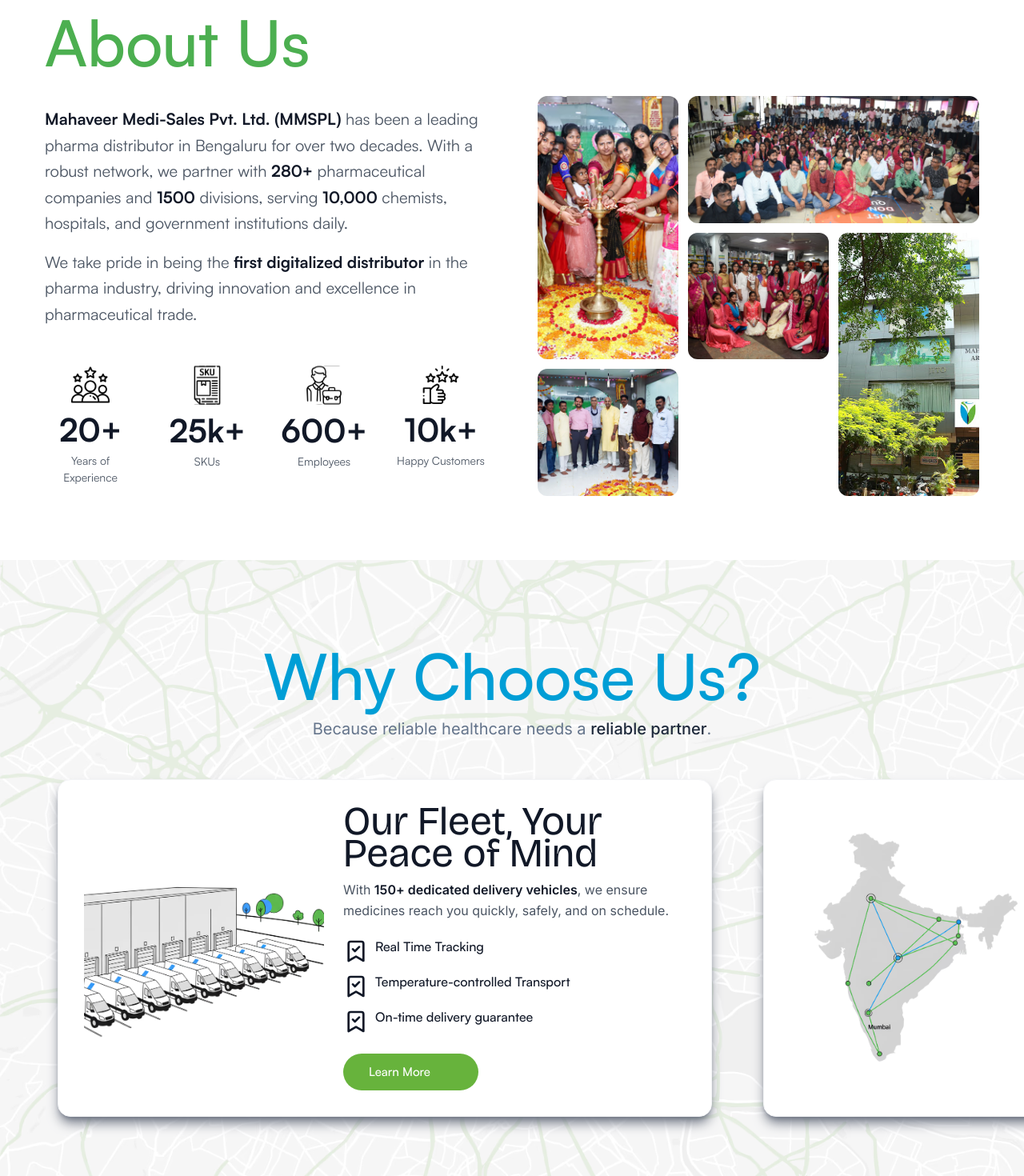
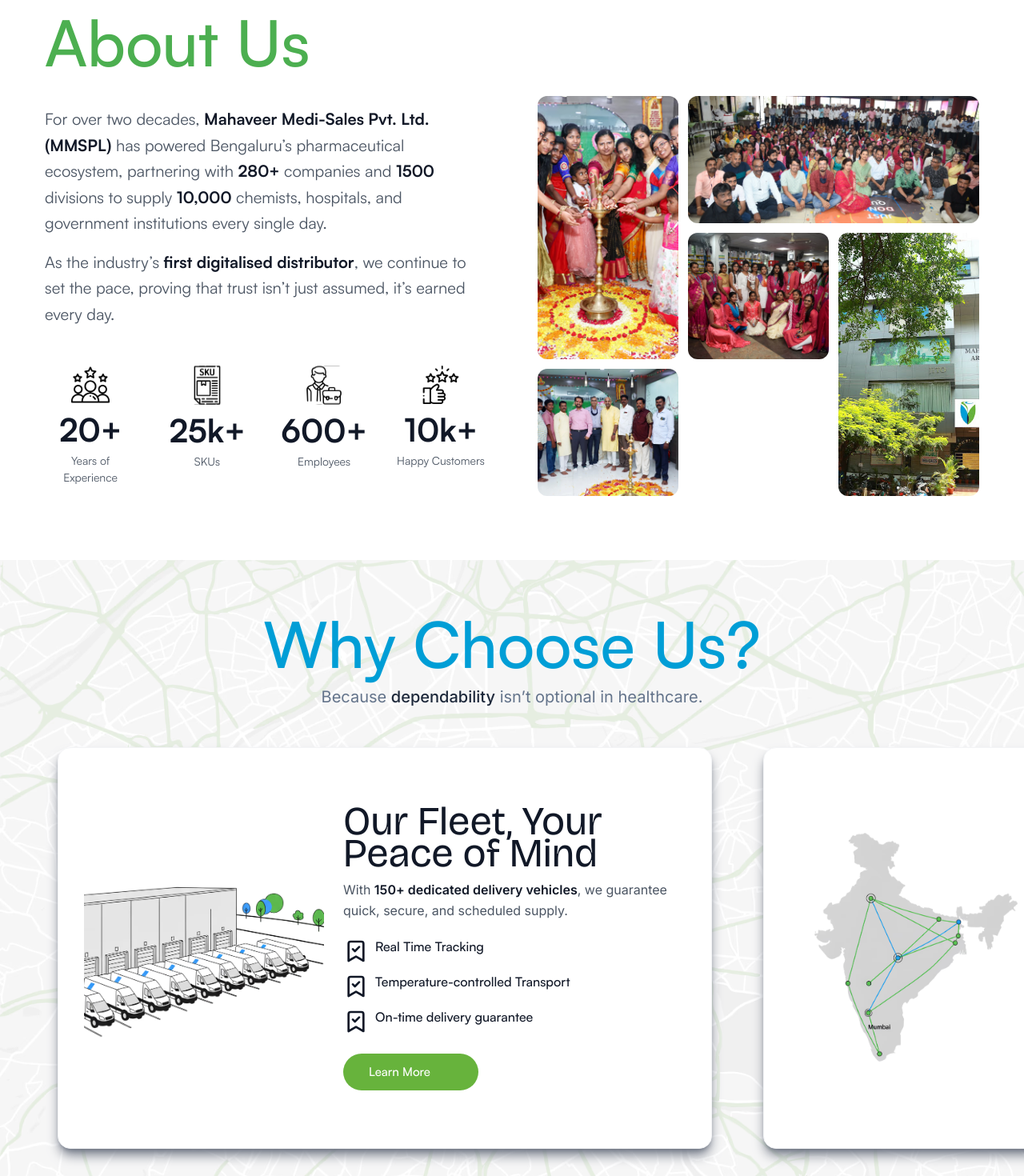
Before and after one commit to harshit3478/mahaveer-website, a Next.js app: page / in a window 1280 px wide. Shown: the part 800-2270 px from the top of the page at 80% size. Built offline with nearby package versions, Linux system fonts and the light colour scheme.

Commit message:
text changes

```diff
--- a/components/AboutUs.tsx
+++ b/components/AboutUs.tsx
@@ -70,10 +70,10 @@ const AboutUs = () => {
             <div className="max-w-[1600px] mx-auto grid lg:grid-cols-2 gap-16 items-center">
                 <div className="">
                     <motion.p variants={fadeInUp} className="text-gray-600 text-md  md:text-[20px] mb-4 leading-relaxed font-normal">
-                        <span className="font-semibold text-gray-900">Mahaveer Medi-Sales Pvt. Ltd. (MMSPL)</span> has been a leading pharma distributor in Bengaluru for over two decades. With a robust network, we partner with <span className="font-semibold text-gray-900">280+</span> pharmaceutical companies and <span className="font-semibold text-gray-900">1500</span> divisions, serving <span className="font-semibold text-gray-900">10,000</span> chemists, hospitals, and government institutions daily.
+                        For over two decades, <span className="font-semibold text-gray-900">Mahaveer Medi-Sales Pvt. Ltd. (MMSPL)</span> has powered Bengaluru’s pharmaceutical ecosystem, partnering with <span className="font-semibold text-gray-900">280+</span> companies and <span className="font-semibold text-gray-900">1500</span> divisions to supply <span className="font-semibold text-gray-900">10,000</span> chemists, hospitals, and government institutions every single day.
                     </motion.p>
                     <motion.p variants={fadeInUp} className="text-gray-600 text-md  md:text-[20px] mb-12 leading-relaxed font-normal">
-                        We take pride in being the <span className="font-semibold text-gray-900">first digitalized distributor</span> in the pharma industry, driving innovation and excellence in pharmaceutical trade.
+                        As the industry’s <span className="font-semibold text-gray-900">first digitalised distributor</span>, we continue to set the pace, proving that trust isn’t just assumed, it’s earned every day.
                     </motion.p>
                     <div className="grid grid-cols-2 sm:grid-cols-4 gap-8">
                         {stats.map((stat) => (
--- a/components/Hero.tsx
+++ b/components/Hero.tsx
@@ -75,7 +75,7 @@ const Hero = () => {
             {/* Slide up from bottom */}
                         <MotionInView variantsDown={slideY(20)} variantsUp={slideYUp(20)} once={false}>
                             <motion.p className="text-fluid-lead max-w-lg text-white/90 mb-8 leading-relaxed font-normal">
-                                With over 20 years of experience, we have built a reputation for being the leading wholesale medicine supplier in India
+                                20 years in this industry isn’t just experience, it’s an oath of Trust and Reliability
                             </motion.p>
                         </MotionInView>
 
--- a/components/Services.tsx
+++ b/components/Services.tsx
@@ -38,11 +38,11 @@ const ServiceCard = ({ service }: { service: { name: string; description: string
 
 const Services = () => {
     const services = [
-        { name: "Fulfillment Rate", description: "We aim to constantly fulfill all orders of our customers with our fill rate being 98%." },
+        { name: "Fulfillment Rate", description: "Our fill rate of 98% ensures customers receive nearly every order completely." },
         { name: "Customer Support", description: "Developing a relationship with our customers is what we strive at." },
         { name: "Transparency", description: "We believe in complete transparency across all processes for our customers." },
         { name: "Seamlessness", description: "Experience effortless procurement. Our digital approach makes orders and payments seamless and hassle-free." },
-        { name: "Fastest Delivery", description: "We utilize a variety of delivery methods to streamline the process, ensuring we reach our customers as quickly as possible." },
+        { name: "Fastest Delivery", description: "We utilize a variety of delivery methods to streamline the process, bringing healthcare to our customers, fast and hassle-free." },
         { name: "One Platform", description: "Our app allows you to easily place orders, check their status, and complete transactions all in one place." },
     ];
     return (
--- a/components/WhyChooseUs.tsx
+++ b/components/WhyChooseUs.tsx
@@ -12,7 +12,7 @@ const WhyChooseUs = () => {
     const cards = [
         {
             title: "Our Fleet, Your Peace of Mind",
-            description: "With <span class='font-semibold text-gray-900'>150+ dedicated delivery vehicles</span>, we ensure medicines reach you quickly, safely, and on schedule.",
+            description: "With <span class='font-semibold text-gray-900'>150+ dedicated delivery vehicles</span>, we guarantee quick, secure, and scheduled supply.",
             image: "/whychooseus/card-image1.avif",
             features: [
                 "Real Time Tracking",
@@ -21,8 +21,8 @@ const WhyChooseUs = () => {
             ]
         },
         {
-            title: "Connecting India's Health",
-            description: "From metros to remote towns, our robust network connects pharmacies and hospitals across <span class='font-semibold text-gray-900'>all of India</span>",
+            title: "Nationwide Connectivity, Uninterrupted Care",
+            description: "From India’s metropolitan centers to its farthest towns, we <span class='font-semibold text-gray-900'>connect pharmacies and hospitals seamlessly</span>.",
             image: "/whychooseus/card-image2.avif",
             features: [
                 "24×7 supply coverage through our hubs",
@@ -32,7 +32,7 @@ const WhyChooseUs = () => {
         },
         {
             title: "Certified Excellence",
-            description: "We follow strict quality standards and hold industry certifications, guaranteeing genuine products every time",
+            description: "Backed by rigorous quality protocols and industry certifications, we ensure product authenticity in every supply.",
             image: "/whychooseus/card-image3.avif",
             features: [
                 "100% genuine products, guaranteed",
@@ -42,7 +42,7 @@ const WhyChooseUs = () => {
         },
         {
             title: "Technology-Driven Logistics",
-            description: "Real-time tracking and digital inventory management bring transparency and efficiency to every order.",
+            description: "Digital inventory control and live tracking enhance transparency and efficiency across every shipment.",
             image: "/whychooseus/card-image4.avif",
             features: [
                 "Real-time GPS delivery tracking",
@@ -51,8 +51,8 @@ const WhyChooseUs = () => {
             ]
         },
         {
-            title: "Wide Product Range",
-            description: "From life-saving medicines to everyday healthcare essentials, we cover <span class='font-semibold text-gray-900'>all major medical categories</span>.",
+            title: "Comprehensive Product Range",
+            description: "From critical medicines to daily healthcare essentials, we cover <span class='font-semibold text-gray-900'>every major medical category</span>.",
             image: "/whychooseus/card-image5.avif",
             features: [
                 "Branded, generic & OTC medicines",
@@ -78,7 +78,7 @@ const WhyChooseUs = () => {
                 <div className="px-6 sm:px-10 max-w-[1200px] mx-auto">
                     <div className="text-left mb-8 pt-4">
                         <h2 className="text-fluid-h2 font-medium mb-2 text-[#009ED6] leading-[1.15] font-satoshi">Why Choose Us?</h2>
-                        <p className="text-slate-600 text-base sm:text-lg font-inter">Because reliable healthcare needs a <span className="font-medium text-slate-800">reliable partner</span>.</p>
+                        <p className="text-slate-600 text-base sm:text-lg font-inter">Because <span className="font-medium text-slate-800">dependability</span> isn’t optional in healthcare.</p>
                     </div>
                 </div>
                 {/* Mobile: horizontal scroll capture to encourage swiping through */}
@@ -127,7 +127,7 @@ const WhyChooseUs = () => {
                             <h2 className="text-5xl md:text-6xl lg:text-7xl xl:text-[80px] font-medium mb-3 text-[#009ED6] leading-[1.1] font-satoshi">Why Choose Us?</h2>
                         </MotionInView>
                         <MotionInView variantsDown={slideY(16)} variantsUp={slideYUp(16)} once={false}>
-                            <p className="text-slate-500 text-[20px] font-normal font-inter ">Because reliable healthcare needs a <span className="font-medium text-slate-800">reliable partner</span>.</p>
+                            <p className="text-slate-500 text-[20px] font-normal font-inter ">Because <span className="font-medium text-slate-800">dependability</span> isn’t optional in healthcare.</p>
                         </MotionInView>
                     </motion.div>
 
```
